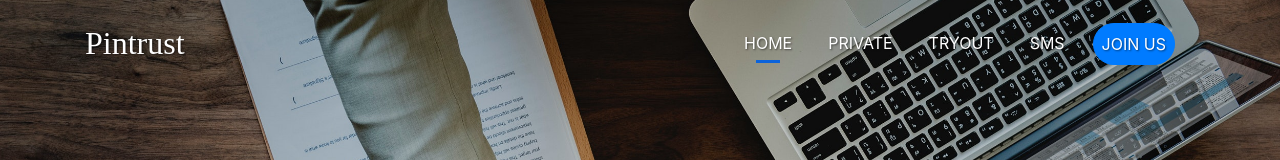
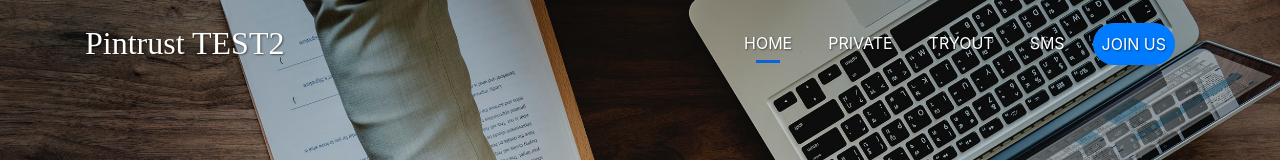
Before and after one commit to rivalrexy/pintrust_simple_page_rev2, a plain HTML site: page index.html in a window 1280 px wide. Shown: the top 160 px of the page. Drawn offline with nearby package versions, Linux system fonts and the light colour scheme; a web font is replaced by a local one.

Commit message:
merubah title

```diff
--- a/index.html
+++ b/index.html
@@ -12,7 +12,7 @@
     <!-- Google Fonts -->
     <link href="https://fonts.googleapis.com/css?family=Viga" rel="stylesheet">
 
-    <title>Pintrust</title>
+    <title>Pintrust TEST2</title>
   </head>
   <body>
 
@@ -20,7 +20,7 @@
     <!-- Navbar -->
     <nav class="navbar navbar-expand-lg navbar-light">
       <div class="container">
-        <a class="navbar-brand" href="#">Pintrust</a>
+        <a class="navbar-brand" href="#">Pintrust TEST2</a>
         <button class="navbar-toggler" type="button" data-toggle="collapse" data-target="#navbarNavAltMarkup" aria-controls="navbarNavAltMarkup" aria-expanded="false" aria-label="Toggle navigation">
           <span class="navbar-toggler-icon"></span>
         </button>
```
